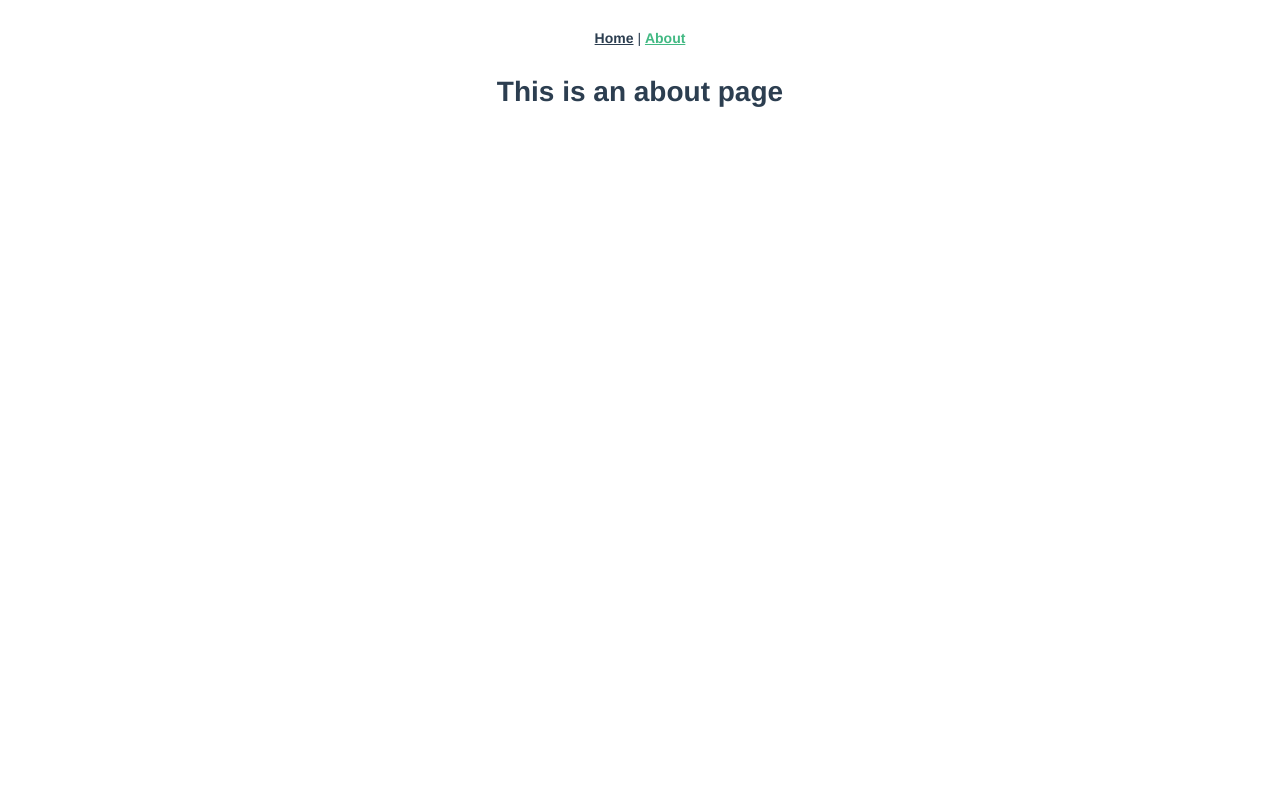
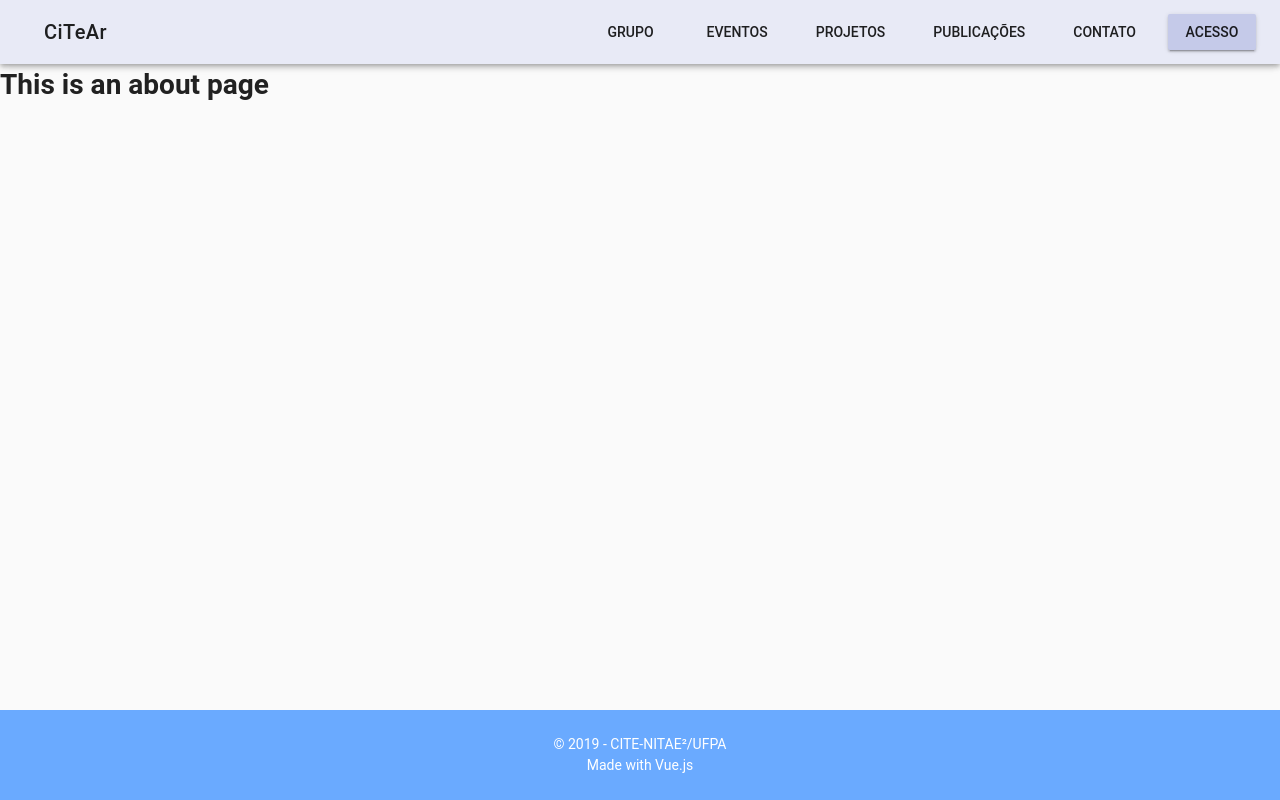
Before and after one commit to thauska/citear, a Vue app: page /about in a window 1280 px wide. Built offline with nearby package versions, Linux system fonts and the light colour scheme; a small style sheet from the web is missing.

Commit message:
homepage and routers

```diff
--- a/src/App.vue
+++ b/src/App.vue
@@ -1,31 +1,25 @@
 <template>
-    <div id="app">
-        <div id="nav">
-            <router-link to="/">Home</router-link> |
-            <router-link to="/about">About</router-link>
-        </div>
-        <router-view />
-    </div>
+    <v-app id="app">
+        <app-navigation></app-navigation>
+        <v-content transition="slide-x-transition">
+            <router-view></router-view>
+        </v-content>
+        <app-footer></app-footer>
+    </v-app>
 </template>
 
+<script>
+import AppNavigation from '@/components/AppNavigation'
+import AppFooter from '@/components/AppFooter'
+
+export default {
+    name: 'App',
+    components: {
+        AppNavigation,
+        AppFooter
+    }
+};
+</script>
+
 <style>
-#app {
-    font-family: 'Avenir', Helvetica, Arial, sans-serif;
-    -webkit-font-smoothing: antialiased;
-    -moz-osx-font-smoothing: grayscale;
-    text-align: center;
-    color: #2c3e50;
-}
-#nav {
-    padding: 30px;
-}
-
-#nav a {
-    font-weight: bold;
-    color: #2c3e50;
-}
-
-#nav a.router-link-exact-active {
-    color: #42b983;
-}
 </style>
--- /dev/null
+++ b/src/components/AppFooter.vue
@@ -0,0 +1,23 @@
+<template>
+  <v-footer height="auto">
+    <v-layout justify-center row wrap>
+      <v-flex primary lighten-2 py-4 text-xs-center white--text xs12>
+        <div >&copy; {{ new Date().getFullYear() }} - CITE-NITAE²/UFPA </div>
+        <div>Made with Vue.js</div>
+      </v-flex>
+    </v-layout>
+
+  </v-footer>
+</template>
+
+<script>
+export default {
+    name: 'AppFooter'
+};
+</script>
+
+<style>
+body{
+    line-height: 1.5;
+}
+</style>
--- /dev/null
+++ b/src/components/AppNavigation.vue
@@ -0,0 +1,49 @@
+<template>
+    <span>
+        <v-navigation-drawer app v-model="drawer" class="indigo lighten-5" disable-resize-watcher>
+            <v-list>
+                <template v-for="(item, index) in items">
+                    <v-list-tile :key="index">
+                        <v-list-tile-content>
+                            {{item.title}}
+                        </v-list-tile-content>
+                    </v-list-tile>
+                    <v-divider :key="`divider-${index}`"></v-divider>
+                </template>
+                <v-btn color="indigo lighten-4">{{access}}</v-btn>
+            </v-list>
+        </v-navigation-drawer>
+        <v-toolbar app color="indigo lighten-5">
+            <v-toolbar-side-icon class="hidden-md-and-up" @click="drawer = !drawer">
+            </v-toolbar-side-icon>
+            <v-spacer class="hidden-md-and-up"></v-spacer>
+            <v-toolbar-title> {{appTitle}} </v-toolbar-title>
+            <v-spacer class="hidden-md-and-down"></v-spacer>
+            <v-btn flat class="hidden-md-and-down" v-for="item in items" :key="item" > {{item.title}} </v-btn>
+            <v-btn color="indigo lighten-4" class="hidden-md-and-down">{{access}}</v-btn>
+        </v-toolbar>
+    </span>
+</template>
+
+<script>
+export default {
+    name: 'AppNavigation',
+    data() {
+        return {
+            appTitle: 'CiTeAr',
+            drawer: false,
+            items: [
+                {title: 'Grupo'},
+                {title: 'Eventos'},
+                {title: 'Projetos'},
+                {title: 'Publicações'},
+                {title: 'Contato'},
+            ],
+            access: 'Acesso'
+        }
+    }
+}
+</script>
+
+<style scoped>
+</style>
--- /dev/null
+++ b/src/components/HomeDetails.vue
@@ -0,0 +1,96 @@
+<template>
+  <v-container>
+    <v-layout column>
+      <v-flex
+        class="display-2 text-xs-center my-5 title_gl font-weight-medium"
+      >Grupo de Pesquisa CiTeAr
+        <v-flex class="display-1 text-xs-center my-2 font-weight-light">Ciência, Tecnologia e Arte</v-flex>
+      </v-flex>
+      <v-card>
+        <v-layout row wrap>
+          <v-flex xs12 lg5>
+            <v-img src="https://cdn.vuetifyjs.com/images/cards/desert.jpg"></v-img>
+          </v-flex>
+          <v-flex xs12 lg7>
+            <v-card-title primary-title>
+              <div>
+                <h3 class="headline font-weight-medium">Repercussão dos trabalhos do grupo</h3>
+              </div>
+            </v-card-title>
+            <v-container>
+              <div class="subheading">
+                <p>
+                  O grupo de pesquisa Ciência, Tecnologia e Arte é um grupo de natureza interdisciplinar que tem
+                  como características principais a experimentação, a reflexão e a divulgação de pesquisas
+                  oriundas das conexões, relações e intersecções entre Ciência, Tecnologia e Arte. Suas principais
+                  metas são:
+                </p>
+                <ul>
+                  <li>
+                    Criar um espaço multidisciplinar, criativo e inovador para experimentação e
+                    desenvolvimento de pesquisa que envolvam Ciência, Tecnologia e Arte;
+                  </li>
+                  <br>
+                  <li>
+                    Estimular práticas de experimentação, produção e pesquisa em metodologias e processos inovadores aplicados ao
+                    ensino superior que envolvam Ciência, Arte e Tecnologia;
+                  </li>
+                  <br>
+                  <li>
+                    Complementar a formação de profissionais nas áreas envolvidas para atuação em pesquisa integrada e atrair pesquisadores
+                    nacionais e internacionais. Entre os trabalhos já realizados destacamos: ebooks, animações, vídeos, apresentação em congressos nacionais e internacionais, orientações de iniciação científica, palestras, oficinas e minicursos.
+                  </li>
+                  <br>
+                </ul>
+              </div>
+              <div>
+                <p class="headline">Lideres do Grupo</p>
+                <ul class="subheading">
+                  <ol>Cristina Lúcia Dias Vaz</ol>
+                  <ol>Iran Abreu Mendes</ol>
+                </ul>
+              </div>
+            </v-container>
+          </v-flex>
+        </v-layout>
+      </v-card>
+      <v-card>
+        <v-card-title>
+          <div>
+            <h3 class="headline font-weight-medium">Linhas de pesquisa</h3>
+          </div>
+        </v-card-title>
+        <v-container>
+          <p class="subheading">Criatividade e Inovação em Ciência, Tecnologia e Arte |</p>
+        </v-container>
+      </v-card>
+    </v-layout>
+  </v-container>
+</template>
+
+<script>
+export default {
+    name: 'HomeDetails',
+    data() {
+        return {
+            img: '@/assets/logo.png'
+        };
+    }
+};
+</script>
+
+<style scoped>
+.title_gl {
+    padding-top: 13px;
+    padding-bottom: 13px;
+    border-bottom-color: rgba(240, 240, 240, 1);
+    border-top-color: rgba(240, 240, 240, 1);
+    border-bottom-style: solid;
+    border-top-style: solid;
+    border-bottom-width: 5px;
+    border-top-width: 5px;
+}
+li {
+    list-style-type: upper-roman;
+}
+</style>
--- /dev/null
+++ b/src/components/HomeHero.vue
@@ -0,0 +1,18 @@
+<template>
+  <v-parallax :src="require('@/assets/homehero.jpg')">
+    <v-layout align-center column justify-center style="text-shadow: black 0.2em 0.1em 0.1em">
+      <div class="display-4 font-weight-black mb-3">CiTeAr</div>
+      <div class="display-1 font-weight-bold mb-3">Grupo de Pesquisa</div>
+      <div class="display-1 font-weight-light mb-3">Ciência, Tecnologia e Arte</div>
+    </v-layout>
+  </v-parallax>
+</template>
+
+<script>
+export default {
+    name: 'HomeHero'
+};
+</script>
+
+<style scoped>
+</style>
--- a/src/router.js
+++ b/src/router.js
@@ -1,6 +1,10 @@
 import Vue from 'vue';
 import Router from 'vue-router';
 import Home from './views/Home.vue';
+import Events from './views/Events.vue';
+import Projects from './views/Projects.vue';
+import Gallery from './views/Gallery.vue';
+import Contact from './views/Contact.vue';
 
 Vue.use(Router);
 
@@ -14,6 +18,26 @@ export default new Router({
             component: Home
         },
         {
+            path: '/',
+            name: 'events',
+            component: Events
+        },
+        {
+            path: '/',
+            name: 'projects',
+            component: Projects
+        },
+        {
+            path: '/',
+            name: 'gallery',
+            component: Gallery
+        },
+        {
+            path: '/',
+            name: 'contact',
+            component: Contact
+        },
+        {
             path: '/about',
             name: 'about',
             // route level code-splitting
--- a/src/views/Home.vue
+++ b/src/views/Home.vue
@@ -1,18 +1,19 @@
 <template>
-    <div class="home">
-        <img alt="Vue logo" src="../assets/logo.png" />
-        <HelloWorld msg="Welcome to Your Vue.js App" />
-    </div>
+    <span>
+        <home-hero></home-hero>
+        <home-details></home-details>
+    </span>
 </template>
 
 <script>
-// @ is an alias to /src
-import HelloWorld from '@/components/HelloWorld.vue';
+import HomeHero from '@/components/HomeHero';
+import HomeDetails from '@/components/HomeDetails';
 
 export default {
     name: 'home',
     components: {
-        HelloWorld
+        HomeHero,
+        HomeDetails
     }
 };
 </script>
```
Also changed, not shown: src/views/Contact.vue (added), src/views/Events.vue (added), src/views/Gallery.vue (added), src/views/Projects.vue (added), 1 other file (tests, documents, lock files or other folders).
